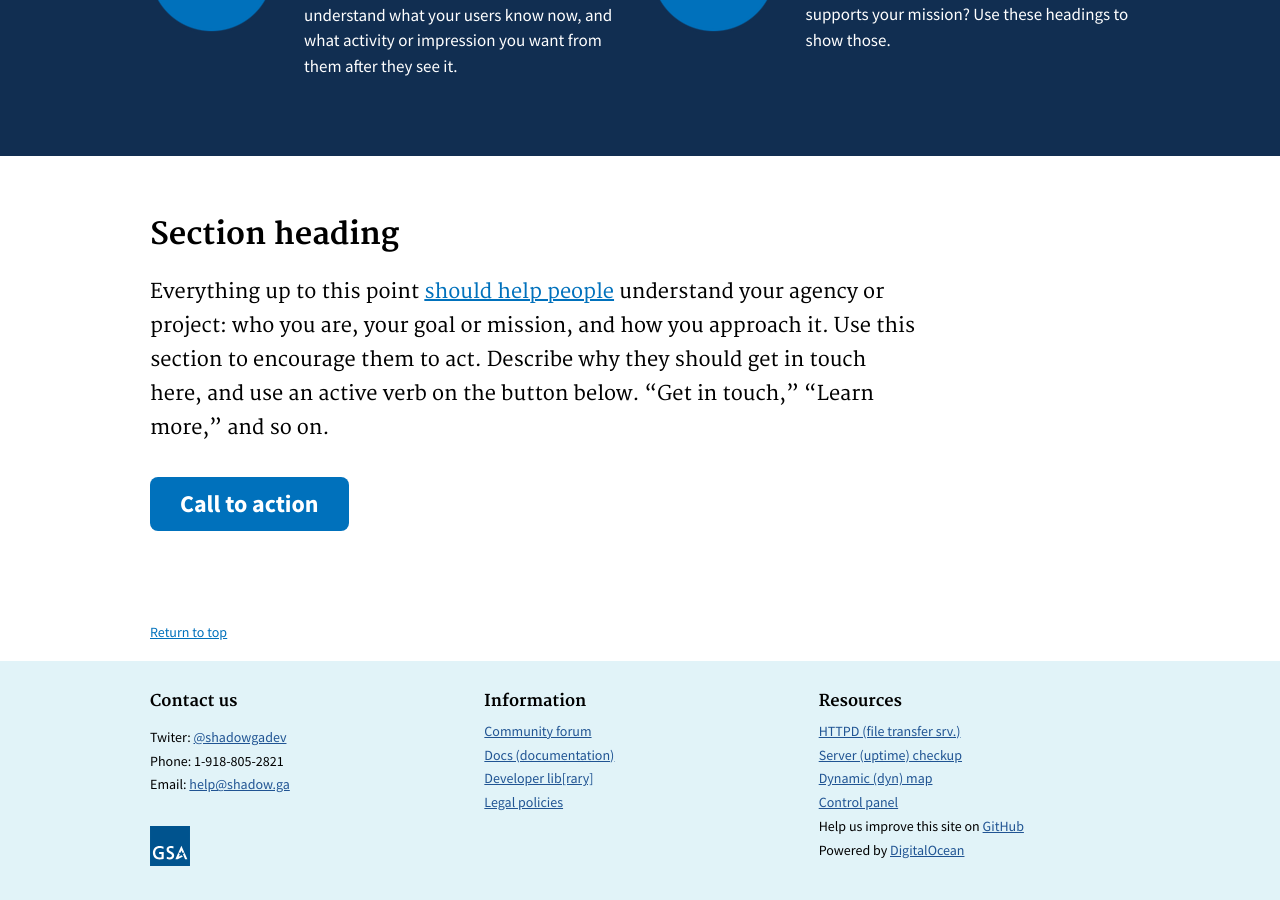
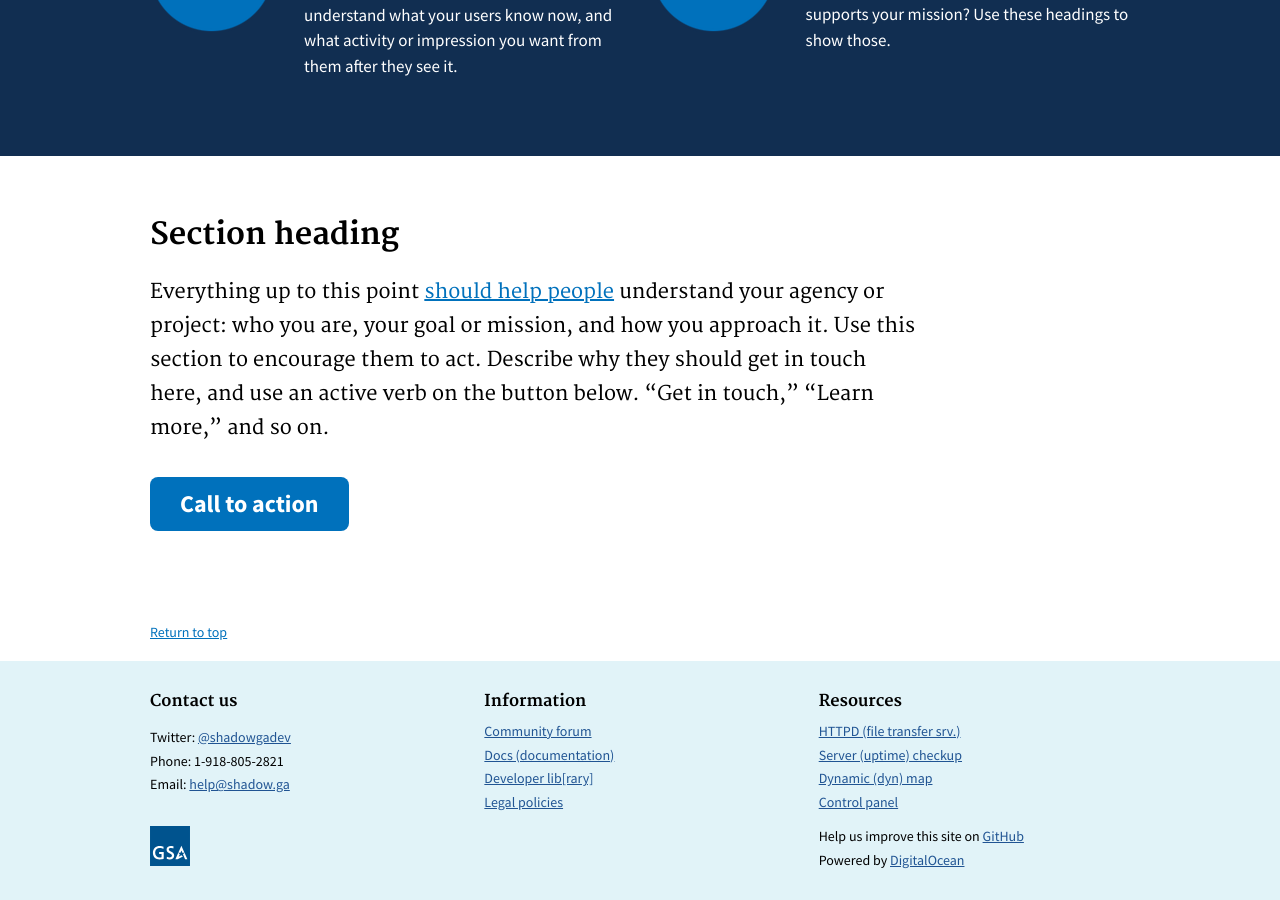
Before and after one commit to serrif/website, a Jekyll site: the page built from main/home.md, in a window 1280 px wide and 900 px high, scrolled down 1038 px. Built offline with Jekyll 4.4.1, drawn with Linux system fonts in a browser that asks for light colours.

Commit message:
Update footer--small.html

```diff
--- a/_includes/components/footer--small.html
+++ b/_includes/components/footer--small.html
@@ -11,7 +11,7 @@
       <div class="usa-width-one-third">
         <h3 style="font-size: 1.6rem; padding-top: 1rem;">Contact us</h3>
         <p style="line-height: 1.7;">
-          Twiter: <a href="https://twitter.com/shadowgadev" style="color: #205493;">@shadowgadev</a><br/>
+          Twitter: <a href="https://twitter.com/shadowgadev" style="color: #205493;">@shadowgadev</a><br/>
           Phone: 1-918-805-2821<br/>
           Email: <a href="mailto:help@shadow.ga" style="color: #205493;">help@shadow.ga</a>
         </p>
@@ -34,7 +34,7 @@
           <li style="line-height: 1.7;"><a href="http://b.shadow.ga:26589/" style="color: #205493;">Dynamic (dyn) map</a></li>
           <li style="line-height: 1.7;"><a href="https://p.shadow.ga/" style="color: #205493;">Control panel</a></li>
 
-          <li style="line-height: 1.7;">Help us improve this site on <a href="{{ site.repo }}/issues/new" style="color: #205493;">GitHub</a></li>
+          <li style="line-height: 1.7; padding-top: 1rem;">Help us improve this site on <a href="{{ site.repo }}/issues/new" style="color: #205493;">GitHub</a></li>
           <li style="line-height: 1.7;">Powered by <a href="https://m.do.co/c/7438217b1bcd" style="color: #205493;">DigitalOcean</a></li>
         </ul>
       </div>
```
